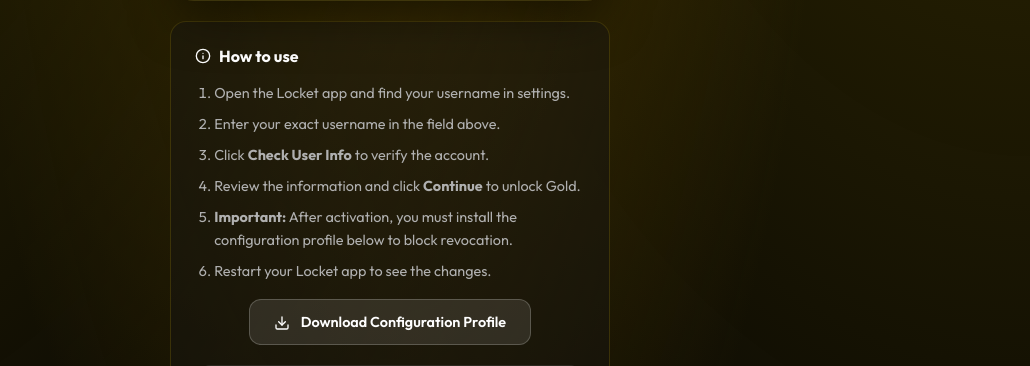
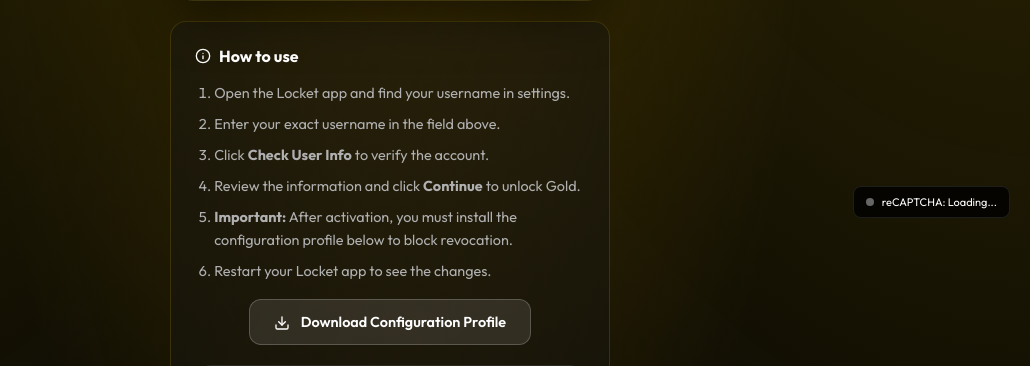
Before and after one commit to closhbork-maker/locketgold, a Flask app: page / in a window 1280 px wide. Shown: the part 562-928 px from the top of the page, without its empty margins (250-1280 px from the left). Run offline with Flask 2, Linux system fonts and the light colour scheme; some libraries are stand-ins or nearby versions.

Commit message:
Implement reCAPTCHA status widget in index.html
Added a reCAPTCHA status widget to the HTML template.

```diff
--- a/templates/index.html
+++ b/templates/index.html
@@ -19,6 +19,35 @@
             --border-color: rgba(255, 215, 0, 0.1);
             --glass-border: 1px solid rgba(255, 215, 0, 0.15);
         }
+
+        /* reCAPTCHA Status Widget */
+        #captchaStatus {
+            position: fixed;
+            bottom: 20px;
+            right: 20px;
+            background: rgba(0, 0, 0, 0.8);
+            border: 1px solid rgba(255, 255, 255, 0.1);
+            border-radius: 8px;
+            padding: 8px 12px;
+            font-size: 11px;
+            color: #fff;
+            z-index: 10000;
+            display: flex;
+            align-items: center;
+            gap: 8px;
+            backdrop-filter: blur(4px);
+            pointer-events: none;
+            transition: all 0.3s ease;
+        }
+        .status-dot {
+            width: 8px;
+            height: 8px;
+            border-radius: 50%;
+            background: #666;
+        }
+        .status-dot.loading { background: #ffcc00; animation: pulse 1s infinite; }
+        .status-dot.ready { background: #00ff00; }
+        .status-dot.error { background: #ff0000; }
 
         body {
             font-family: 'Outfit', sans-serif;
@@ -620,6 +649,12 @@
     <script src="https://cdn.jsdelivr.net/npm/sweetalert2@11"></script>
     <!-- Google reCAPTCHA v3 -->
     <script src="https://www.google.com/recaptcha/api.js?render=6Ld2728sAAAAAKaeUSRlumF9Odma8q3S4Ns"></script>
+
+    <div id="captchaStatus">
+        <div class="status-dot" id="captchaDot"></div>
+        <span id="captchaText">reCAPTCHA: Loading...</span>
+    </div>
+
     <script>
         let currentUserData = null;
         const RECAPTCHA_SITE_KEY = '6Ld2728sAAAAAKaeUSRlumF9Odma8q3S4Ns';
```
